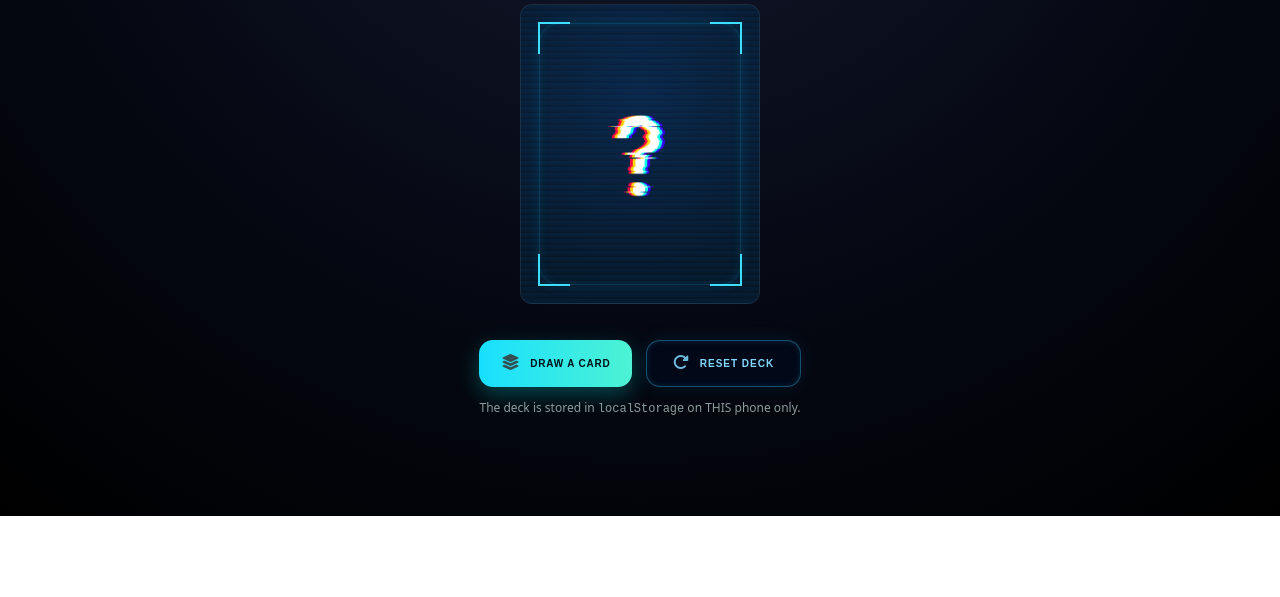
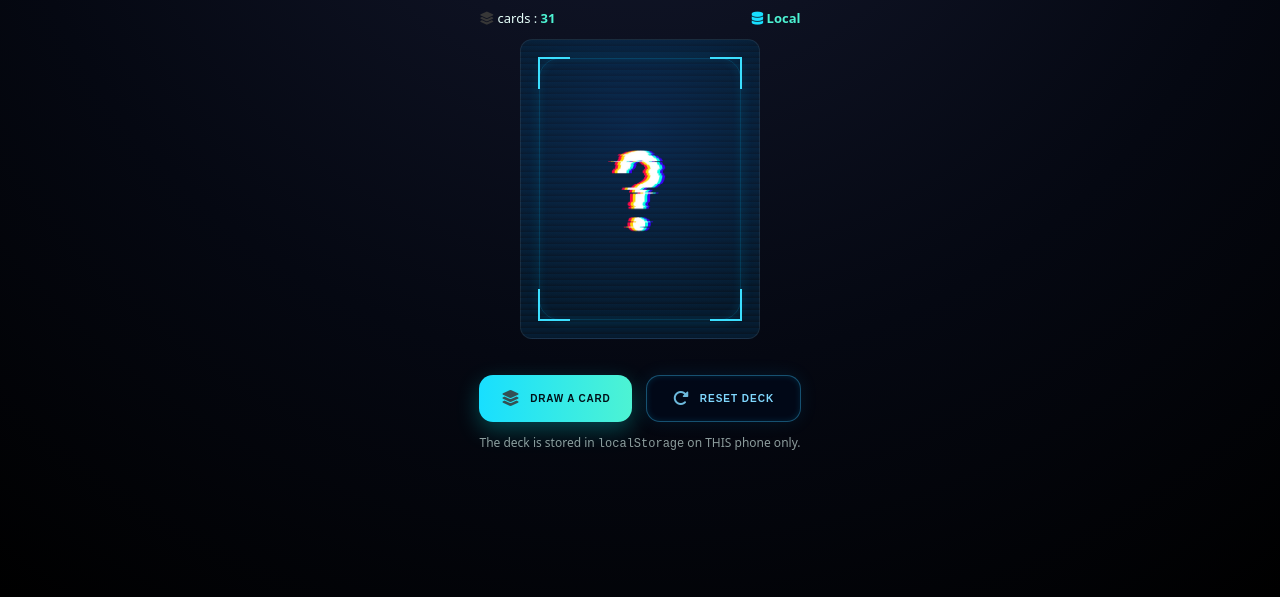
Before and after one commit to clemco23/hashbreaker, a plain HTML site: page index.html in a window 1280 px wide. Shown: the part 284-881 px from the top of the page. Before the commit the page ends 800 px from the top, so only its background shows below. Drawn offline with Linux system fonts and the light colour scheme.

Commit message:
fix bug css

```diff
--- a/style.css
+++ b/style.css
@@ -102,8 +102,8 @@ body {
 
 /* APP CONTAINER */
 .app {
-      /* margin-bottom: 50px; */
-    align-items: center;
+      margin-top: 81px;
+    /* align-items: center; */
     justify-content: center;
     display: flex;
     height: 100vh;
```
